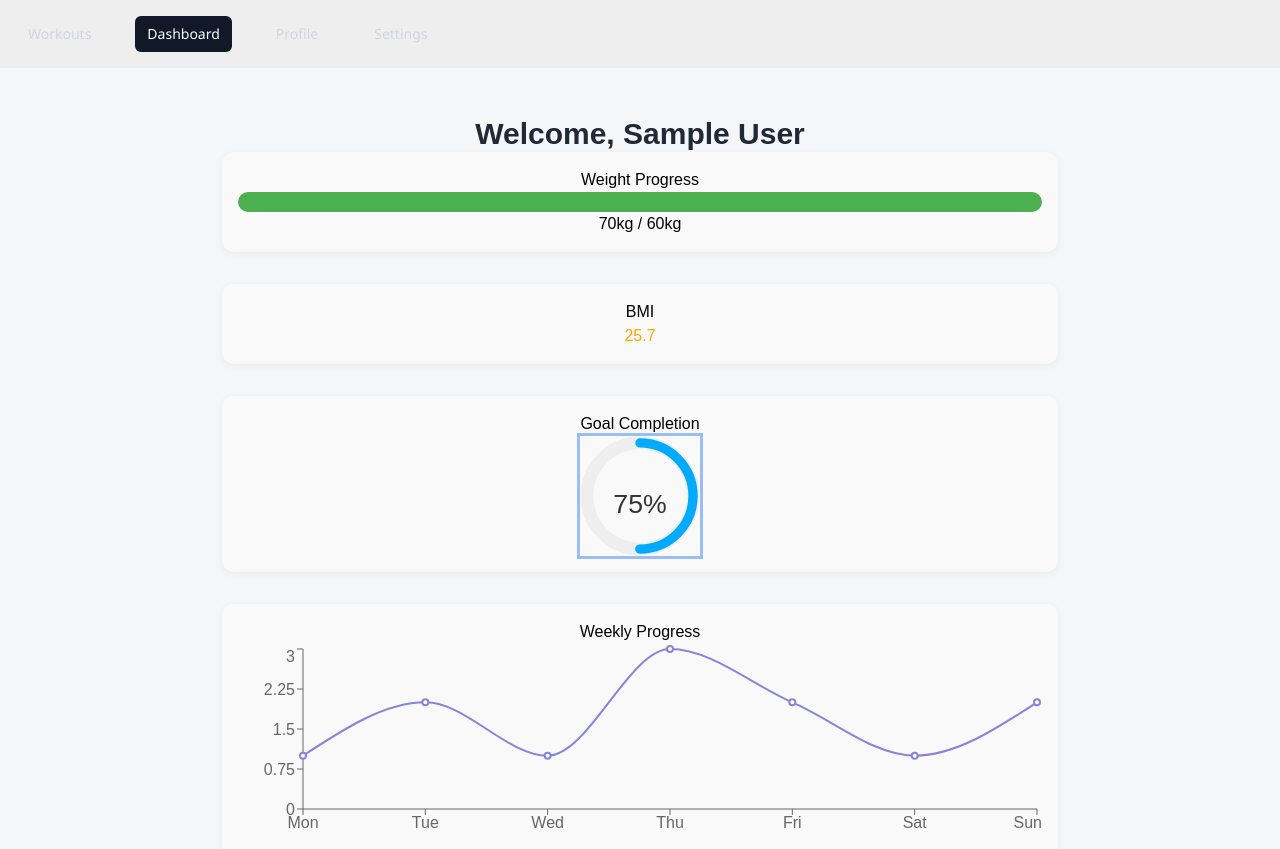
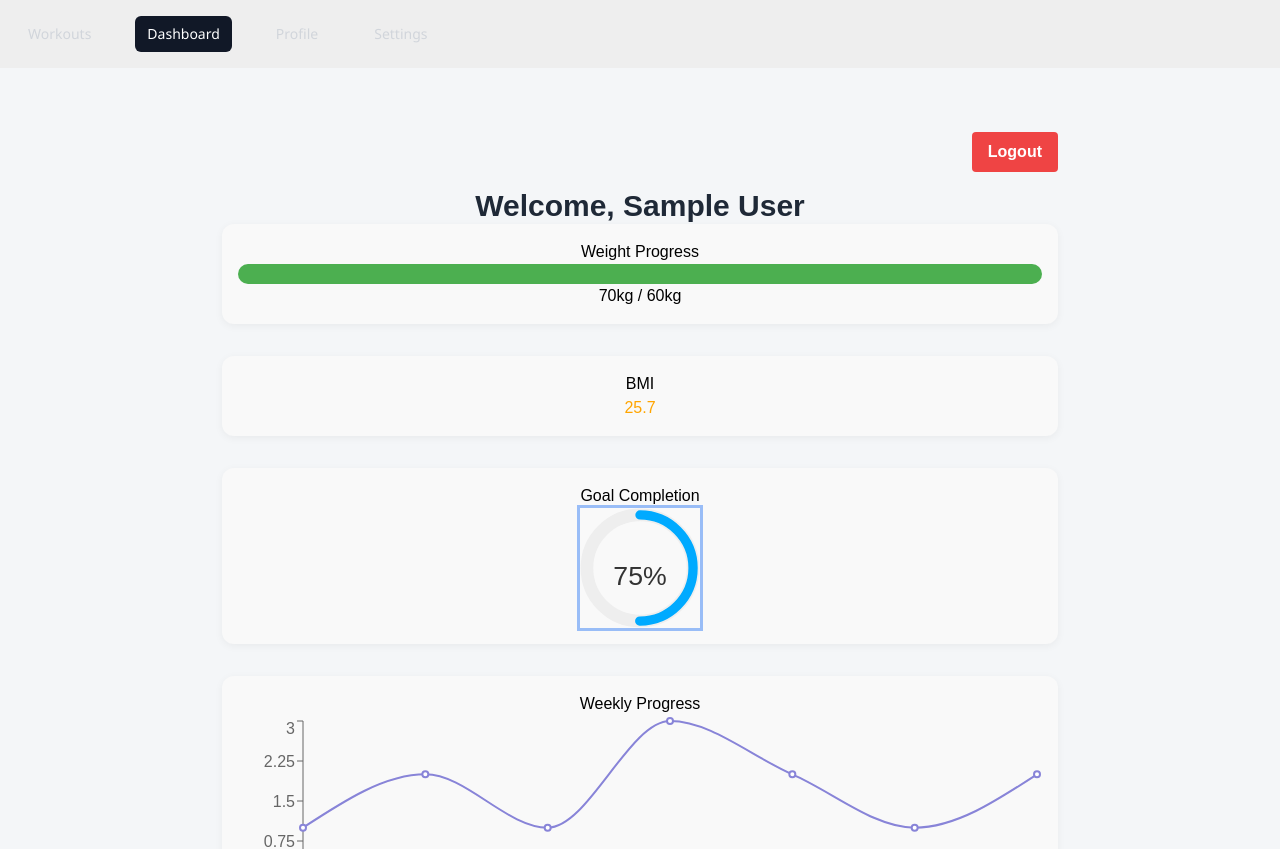
Before and after one commit to Moringa-SDF-PT10/group-12-fitness-tracker-app-project, a React (Vite) app: page /dashboard in a window 1280 px wide. Shown: the top 849 px of the page. Built offline with nearby package versions, Linux system fonts and the light colour scheme; sample sign-in values are in the browser's storage.

Commit message:
fix: log out function and button

```diff
--- a/src/pages/DashboardPage.jsx
+++ b/src/pages/DashboardPage.jsx
@@ -2,9 +2,16 @@
 import { LineChart, Line, XAxis, YAxis, Tooltip, ResponsiveContainer } from 'recharts';
 import { motion } from 'framer-motion';
 import { useAuth } from '../context/AuthContext';
+import { Navigate } from 'react-router-dom';
 
 function DashboardPage() {
-  const { user } = useAuth();
+  const { user, logout } = useAuth();
+
+  const handleLogout = () =>
+  {
+    logout();
+    Navigate('/login')
+  };
 
   const [userData, setUserData] = useState({
     name: user?.name || 'Desmond Voyage',
@@ -43,6 +50,14 @@
 
   return (
     <div className="dashboard p-6 text-center">
+            <div className="flex justify-end items-center mb-4">
+        <button
+          onClick={handleLogout}
+          className="px-4 py-2 bg-red-500 text-white rounded hover:bg-red-600 transition"
+        >
+          Logout
+        </button>
+      </div>
       <h1 className="text-3xl font-bold text-gray-800 dark:text-white">
         {user ? `Welcome, ${user.name}` : 'Welcome'}
       </h1>
```
